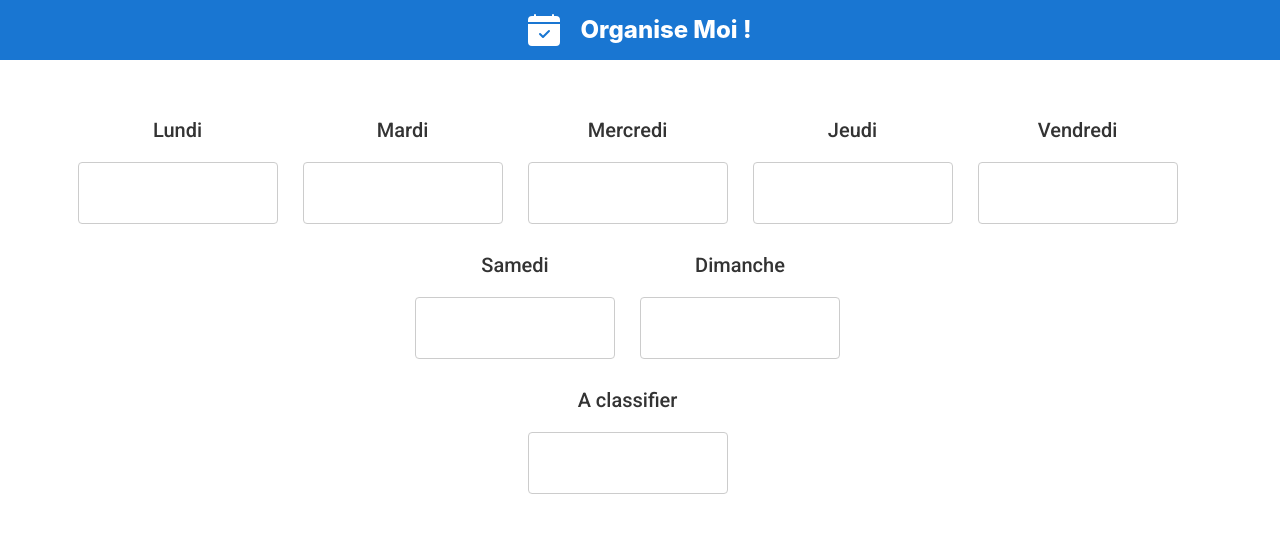
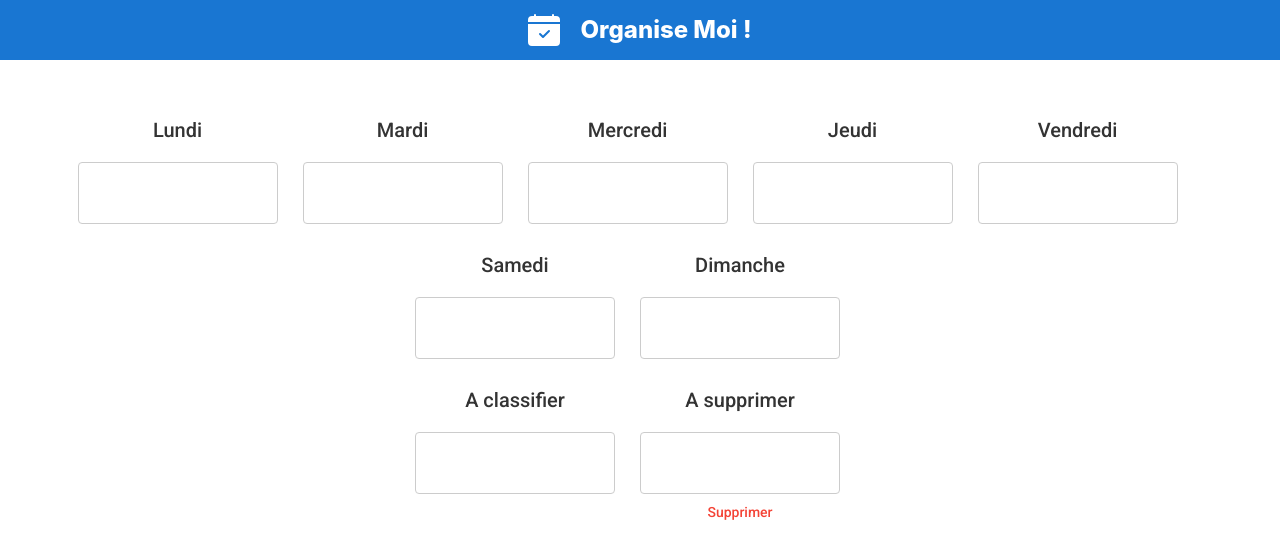
Before and after one commit to schaegis5u/Angular_RENARD-SCHAEGIS, an Angular app: page /list in a window 1280 px wide. Shown: the top 558 px of the page. Built offline with nearby package versions, Linux system fonts and the light colour scheme.

Commit message:
Colonne supprimer + Bouton

```diff
--- a/src/app/shared/component/display-list/display-list.component.html
+++ b/src/app/shared/component/display-list/display-list.component.html
@@ -96,4 +96,17 @@
     </div>
   </div>
 
+  <div class="example-container">
+    <h2>A supprimer</h2>
+
+    <div
+      cdkDropList id="supprime"
+      [cdkDropListData]="supprime"
+      class="example-list"
+      (cdkDropListDropped)="drop($event)">
+      <div class="example-box" style="justify-content: center;font-weight:800;" *ngFor="let item of supprime" cdkDrag>{{item}}</div>
+    </div>
+    <button mat-button color="warn" (click)="supprimer()">Supprimer</button>
+  </div>
+
 </div>
--- a/src/app/shared/component/display-list/display-list.component.ts
+++ b/src/app/shared/component/display-list/display-list.component.ts
@@ -18,6 +18,7 @@ export class DisplayListComponent implements OnInit {
     samedi : any[] = [];
     dimanche : any[] = [];
     classifie : any[] = [];
+    supprime : any[] = [];
 
   ngOnInit(): void {
 
@@ -34,6 +35,7 @@ export class DisplayListComponent implements OnInit {
     this.samedi=JSON.parse(localStorage.getItem('samedi') || '[]');
     this.dimanche=JSON.parse(localStorage.getItem('dimanche') || '[]');
     this.classifie=JSON.parse(localStorage.getItem('classifie') || '[]');
+    this.supprime=JSON.parse(localStorage.getItem('supprime') || '[]');
 
   }
 
@@ -64,4 +66,9 @@ export class DisplayListComponent implements OnInit {
       }
     }
 
+    supprimer(): void{
+      localStorage.removeItem("supprime");
+      location.reload();
 }
+
+}
```
